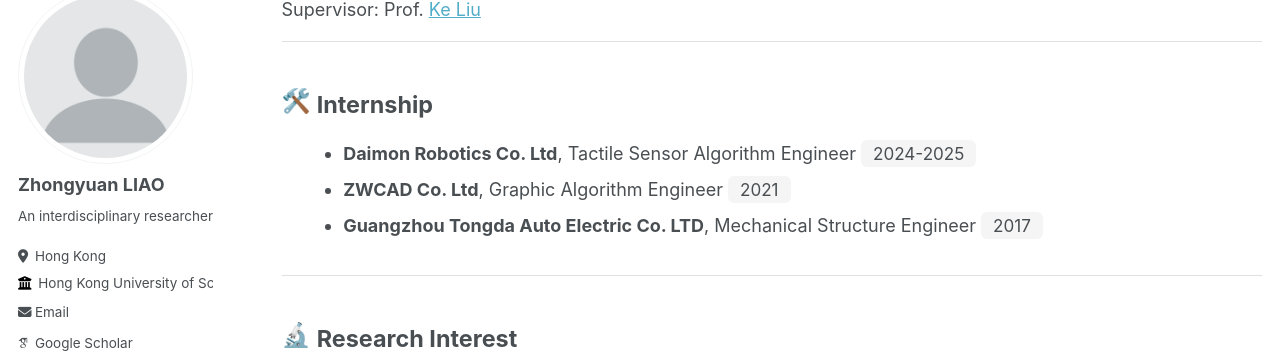
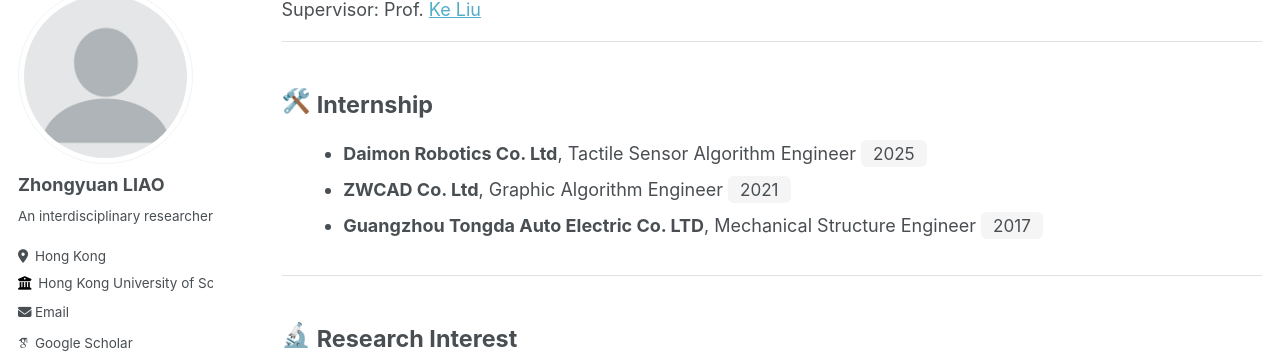
Before and after one commit to yuanzero/yuanzero.github.io, a Jekyll site: the page built from _pages/cv.md, in a window 1280 px wide and 900 px high, scrolled down 733 px. Shown: the part 117-470 px from the top of the window. Built offline with Jekyll 4.4.1, drawn with Linux system fonts in a browser that asks for light colours; some web fonts are replaced.

Commit message:
Update internship year for Daimon Robotics entry

```diff
--- a/_pages/cv.md
+++ b/_pages/cv.md
@@ -124,7 +124,7 @@
 <div class="cv-section">
 <div class="cv-title"><span class="icon">🛠️</span>Internship</div>
 <ul class="cv-list">
-  <li><b>Daimon Robotics Co. Ltd</b>, Tactile Sensor Algorithm Engineer <span class="cv-badge">2024-2025</span></li>
+  <li><b>Daimon Robotics Co. Ltd</b>, Tactile Sensor Algorithm Engineer <span class="cv-badge">2025</span></li>
   <li><b>ZWCAD Co. Ltd</b>, Graphic Algorithm Engineer <span class="cv-badge">2021</span></li>
   <li><b>Guangzhou Tongda Auto Electric Co. LTD</b>, Mechanical Structure Engineer <span class="cv-badge">2017</span></li>
 </ul>
```
